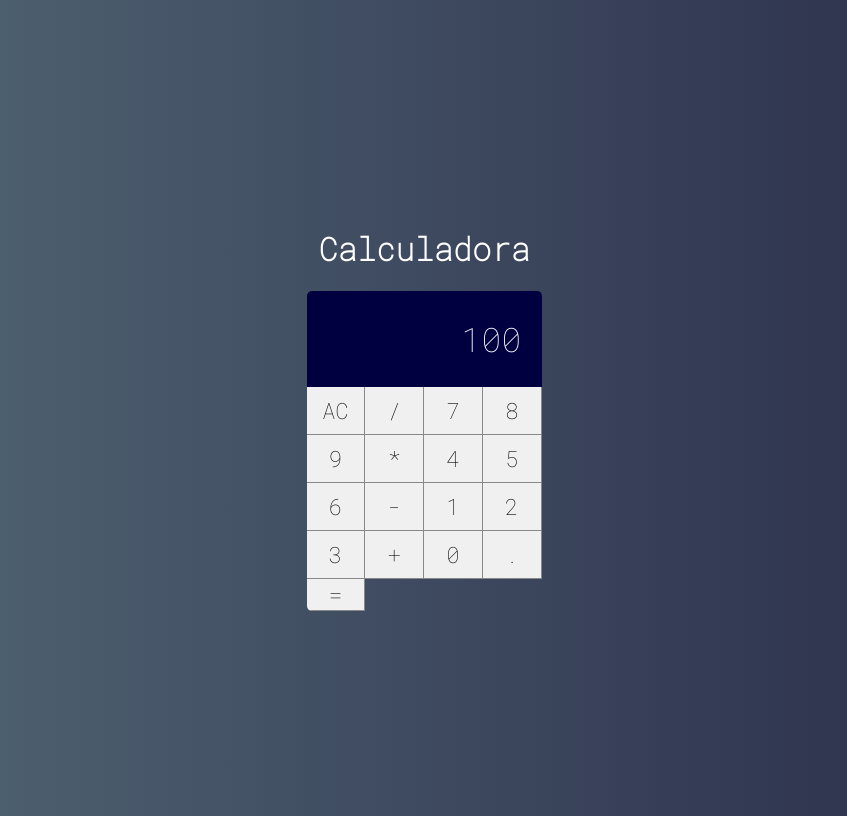
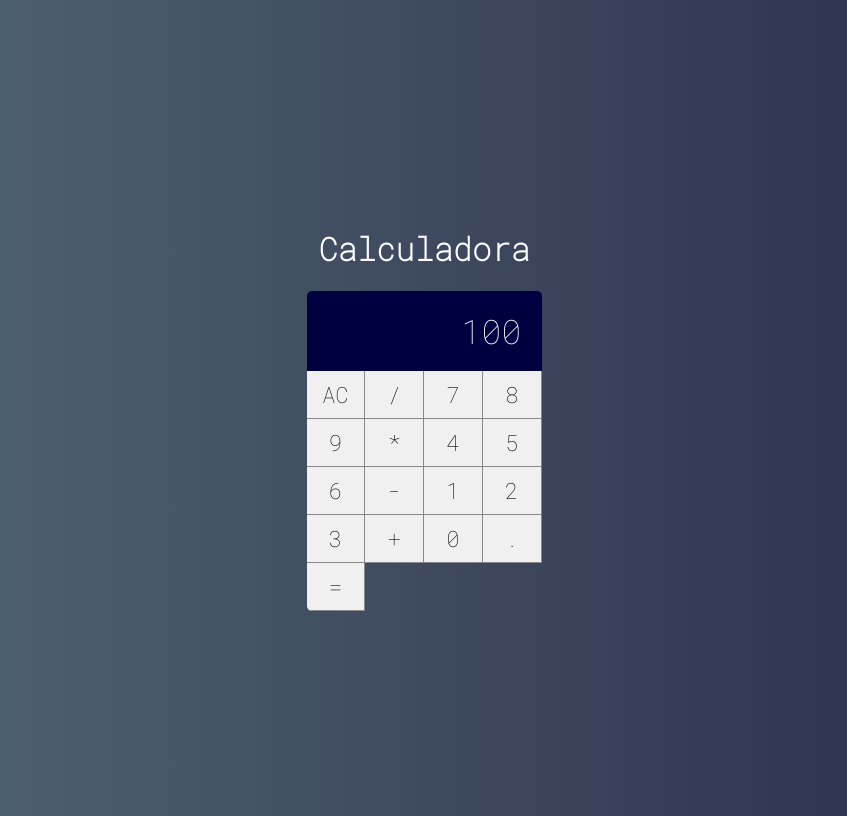
Before and after one commit to ricardojrm/react-redux.udemy, a React (Create React App) app in the folder calculadora/: page / in a window 1280 px wide. Shown: the whole page, without its empty margins (216-1063 px from the left). Built offline with nearby package versions, Linux system fonts and the light colour scheme.

Commit message:
Aula 44: Componente Calculator (resquício)

```diff
--- a/calculadora/src/main/Calculator.css
+++ b/calculadora/src/main/Calculator.css
@@ -7,5 +7,5 @@
     display: grid;
     grid-template-columns: repeat(4,25%);
     -ms-grid-columns: repeat(4,25%);
-    grid-template-rows: 1fr 48px 48px 48px 48px;
+    grid-template-rows: 1fr 48px 48px 48px 48px 48px;
 }
```
